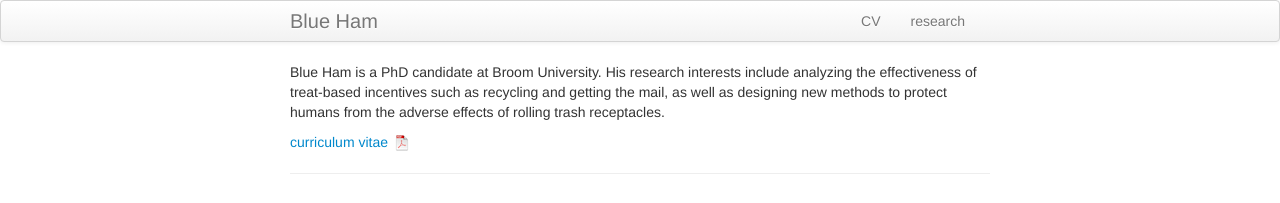
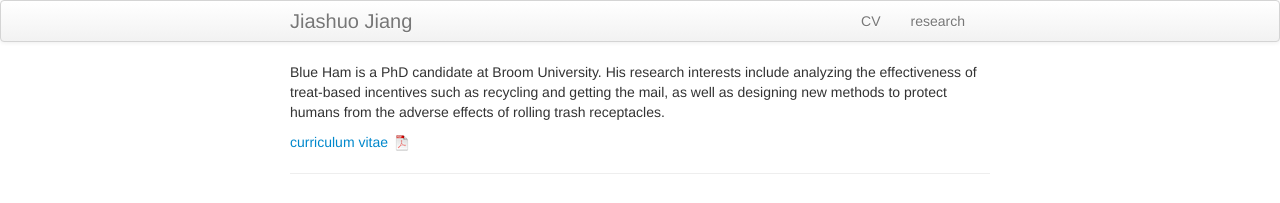
Before and after one commit to Jiashuo3/Jiashuo3.github.io, a Jekyll site: the page built from index.md, in a window 1280 px wide. Shown: the top 203 px of the page. Built offline with Jekyll 4.4.1, drawn with Linux system fonts in a browser that asks for light colours.

Commit message:
Commit changes

```diff
--- a/_config.yml
+++ b/_config.yml
@@ -8,14 +8,14 @@ highlighter: rouge
 # Themes are encouraged to use these universal variables
 # so be sure to set them if your theme uses them.
 #
-title : Blue Ham
+title : Jiashuo Jiang
 author :
-  name : Marisa Carlos
-  email : mbc96@cornell.edu
-  github : mbcarlos
-  twitter : MarisaBriCarlos
+  name : Jiashuo Jiang
+  email : jj2398@stern.nyu.edu
+  github : Jiashuo3
+  #twitter : MarisaBriCarlos
 
-production_url : http://marisabriana.github.io
+production_url : http://Jiashuo3.github.io
 
 # Tell Github to use the kramdown markdown interpreter
 # (see https://help.github.com/articles/migrating-your-pages-site-from-maruku)
```
